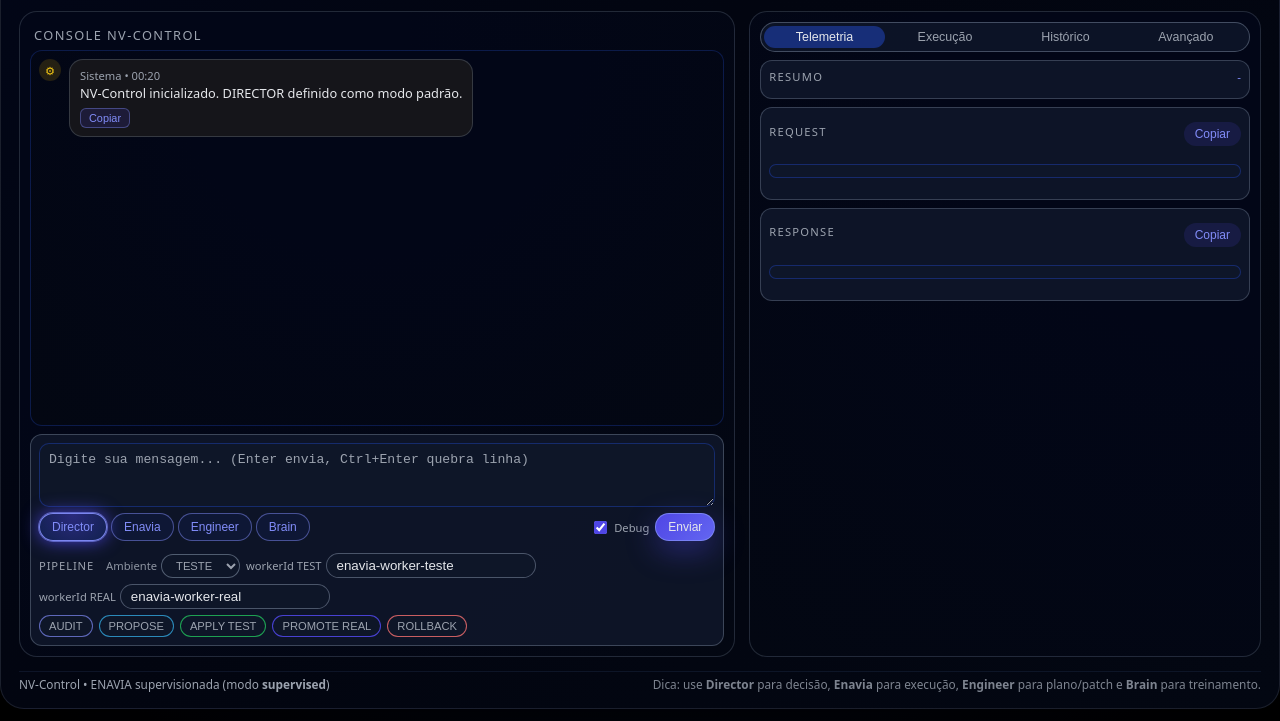
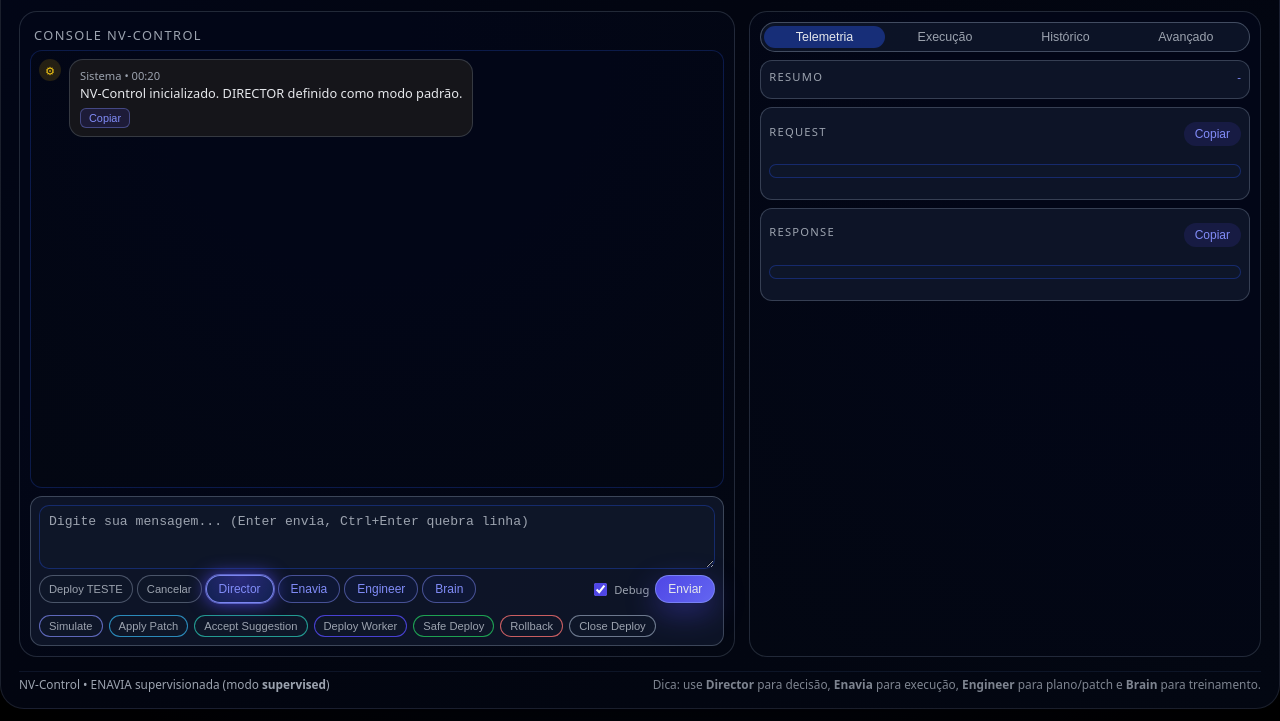
Before and after one commit to brunovasque/nv-control, a plain HTML site: page index.html in a window 1280 px wide. Shown: the part 79-800 px from the top of the page. Drawn offline with Linux system fonts and the light colour scheme.

Commit message:
Update index.html

```diff
--- a/index.html
+++ b/index.html
@@ -55,6 +55,25 @@
             <div class="input-toolbar">
               <div class="mode-buttons">
                 <!-- MODOS PRINCIPAIS -->
+              <button
+                id="deployTestBtn"
+                type="button"
+                class="btn btn-icon deploy-btn deploy-btn-warn"
+                title="Executa o deploy REAL no ambiente TESTE (após simulação/aceite)"
+              >
+                Deploy TESTE
+              </button>
+
+              <button
+                id="cancelCycleBtn"
+                type="button"
+                class="btn btn-icon deploy-btn deploy-btn-danger"
+                title="Cancelar ciclo atual (descartar staging/sugestão pendente)"
+              >
+                Cancelar
+              </button>
+
+
                 <button
                   id="modeDirectorBtn"
                   type="button"
@@ -95,55 +114,69 @@
               </div>
             </div>
 
-                        <!-- BARRA CANÔNICA (TESTE → REAL) -->
-            <div class="deploy-toolbar" id="canonical-toolbar">
-              <div class="deploy-toolbar-row" style="display:flex; flex-wrap:wrap; gap:6px; width:100%; align-items:center;">
-                <span style="font-size:0.7rem; color: var(--text-muted); margin-right:6px; letter-spacing:0.08em; text-transform:uppercase;">
-                  Pipeline
-                </span>
-
-                <label class="checkbox-inline" title="Define qual workerId será usado para as ações.">
-                  <span style="opacity:0.9;">Ambiente</span>
-                  <select id="envSelect" class="history-filter-select" style="padding:4px 10px;">
-                    <option value="test" selected>TESTE</option>
-                    <option value="real">REAL</option>
-                  </select>
-                </label>
-
-                <label class="checkbox-inline" title="workerId do ambiente TESTE (onde toda mudança é aplicada primeiro).">
-                  <span>workerId TEST</span>
-                  <input id="workerIdTestInput" type="text" spellcheck="false" style="min-width:210px; padding:4px 10px; border-radius:999px; border:1px solid rgba(148,163,184,0.45); background: rgba(15,23,42,0.9); color: var(--text);" />
-                </label>
-
-                <label class="checkbox-inline" title="workerId do ambiente REAL (só promove após TESTE OK).">
-                  <span>workerId REAL</span>
-                  <input id="workerIdRealInput" type="text" spellcheck="false" style="min-width:210px; padding:4px 10px; border-radius:999px; border:1px solid rgba(148,163,184,0.45); background: rgba(15,23,42,0.9); color: var(--text);" />
-                </label>
-              </div>
-
-              <button id="canonAuditBtn" type="button" class="btn btn-icon deploy-btn deploy-btn-simulate"
-                title="AUDIT + simulação (read-only). Não aplica mudanças.">
-                AUDIT
+            <!-- BARRA DE DEPLOY -->
+            <div class="deploy-toolbar">
+              <button
+                id="deploySimulateBtn"
+                type="button"
+                class="btn btn-icon deploy-btn deploy-btn-simulate"
+                title="Simular deploy (sem aplicar mudanças)"
+              >
+                Simulate
               </button>
 
-              <button id="canonProposeBtn" type="button" class="btn btn-icon deploy-btn deploy-btn-apply"
-                title="PROPOSE: pedir patch + plano de teste + impactos (não aplica). Se houver bloco no campo, será usado como base.">
-                PROPOSE
+              <button
+                id="deployApplyUserPatchBtn"
+                type="button"
+                class="btn btn-icon deploy-btn deploy-btn-apply"
+                title="Aplicar patch escrito por você no ENAVIA_GIT"
+              >
+                Apply Patch
               </button>
 
-              <button id="canonApplyTestBtn" type="button" class="btn btn-icon deploy-btn deploy-btn-safe"
-                title="APPLY TEST: aplica a última proposta/sugestão SOMENTE no TESTE (com confirmação).">
-                APPLY TEST
+              <button
+                id="deployAcceptSuggestionBtn"
+                type="button"
+                class="btn btn-icon deploy-btn deploy-btn-suggestion"
+                title="Aceitar e aplicar a última sugestão da ENAVIA"
+              >
+                Accept Suggestion
               </button>
 
-              <button id="canonPromoteRealBtn" type="button" class="btn btn-icon deploy-btn deploy-btn-worker"
-                title="PROMOTE REAL: promove para REAL SOMENTE após TESTE OK (com confirmação + impacto).">
-                PROMOTE REAL
+              <button
+                id="deployWorkerBtn"
+                type="button"
+                class="btn btn-icon deploy-btn deploy-btn-worker"
+                title="Deploy direto para o Worker NV-ENAVIA"
+              >
+                Deploy Worker
               </button>
 
-              <button id="canonRollbackBtn" type="button" class="btn btn-icon deploy-btn deploy-btn-rollback"
-                title="ROLLBACK: volta para último estado estável (emergência).">
-                ROLLBACK
+              <button
+                id="deploySafeBtn"
+                type="button"
+                class="btn btn-icon deploy-btn deploy-btn-safe"
+                title="Deploy supervisionado (staging + validações)"
+              >
+                Safe Deploy
+              </button>
+
+              <button
+                id="deployRollbackBtn"
+                type="button"
+                class="btn btn-icon deploy-btn deploy-btn-rollback"
+                title="Rollback para último estado estável"
+              >
+                Rollback
+              </button>
+
+              <button
+                id="deploySessionCloseBtn"
+                type="button"
+                class="btn btn-icon deploy-btn deploy-btn-close"
+                title="Encerrar / cancelar sessão de deploy"
+              >
+                Close Deploy
               </button>
             </div>
           </div>
```
